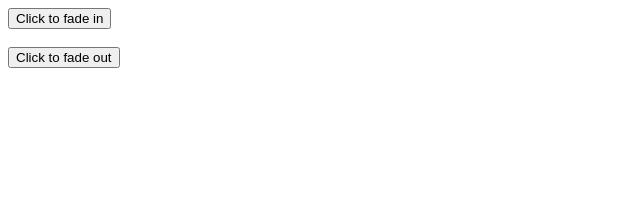
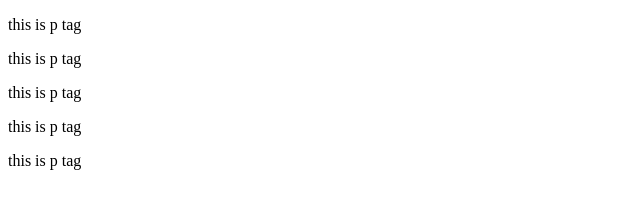
Before and after one commit to tuhindewan/jQuery-tuts, a plain HTML site: page index.html in a window 1280 px wide. Shown: the whole page, without its empty margins (0-640 px from the left). Drawn offline with Linux system fonts and the light colour scheme.

Commit message:
use of this selector

```diff
--- a/custom.js
+++ b/custom.js
@@ -1,12 +1,5 @@
 	$ (document) .ready(function(){
-			$ ("button") .click(function(){
-				$(".first") .fadeIn('slow');
-
-
-			});
-			$ ("button.bt") .click(function(){
-				$(".first") .fadeOut('slow');
-
-
-			});
+		$ ("p") .click(function(){
+			$ (this) .hide(2000);
 		});
+		});
--- a/index.html
+++ b/index.html
@@ -5,11 +5,13 @@
 	<script type="text/javascript" src="plugins/jquery-3.1.1.min.js"></script>
 	<script type="text/javascript" src="custom.js"></script>
 	<link rel="stylesheet" href="style.css">
+
 </head>
 <body>
-<button>Click to fade in</button><br><br>
-<button class="bt">Click to fade out</button><br><br>
-<div class="first">this is first class</div>
-<div class="first">this is another first class</div>
+<p>this is p tag</p>
+<p>this is p tag</p>
+<p>this is p tag</p>
+<p>this is p tag</p>
+<p>this is p tag</p>
 </body>
 </html>
```
